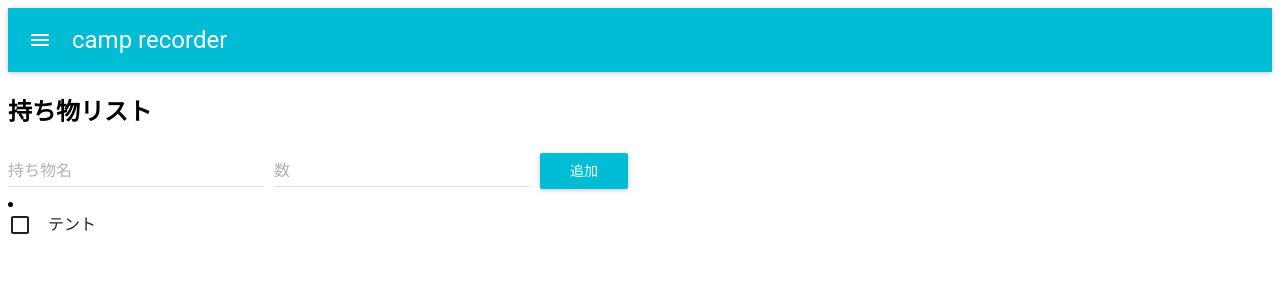
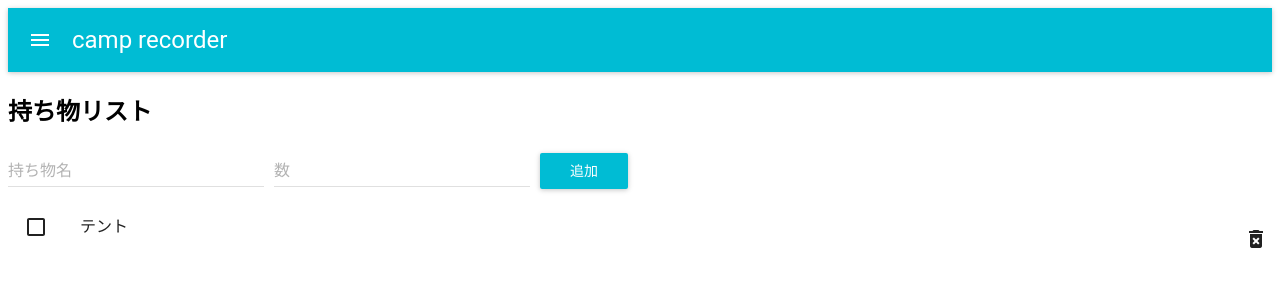
Before and after one commit to mas0061/camp-recorder, a React app: page / in a window 1280 px wide. Shown: the top 300 px of the page. Built offline with nearby package versions, Linux system fonts and the light colour scheme.

Commit message:
add delete icon, change ul -> List

```diff
--- a/index.html
+++ b/index.html
@@ -5,6 +5,7 @@
   <meta name="viewport" content="width=device-width, initial-scale=1.0">
   <meta http-equiv="X-UA-Compatible" content="ie=edge">
   <title>camp recorder</title>
+  <link href="https://fonts.googleapis.com/icon?family=Material+Icons" rel="stylesheet">
 </head>
 <body>
   <div id="cr-component"></div>
--- a/package.json
+++ b/package.json
@@ -22,6 +22,7 @@
   },
   "homepage": "https://github.com/mas0061/camp-recorder#readme",
   "dependencies": {
+    "material-ui": "^0.15.2",
     "react": "^15.1.0",
     "react-dom": "^15.1.0"
   },
@@ -30,7 +31,6 @@
     "babel-preset-react": "^6.5.0",
     "babelify": "^7.3.0",
     "browserify": "^13.0.1",
-    "material-ui": "^0.15.2",
     "watchify": "^3.7.0"
   }
 }
--- a/src/addItem.jsx
+++ b/src/addItem.jsx
@@ -5,10 +5,29 @@ import RaisedButton from 'material-ui/RaisedButton';
 export default class AddItem extends React.Component {
   constructor(props) {
     super(props);
+
+    this.state = {
+      itemName: '',
+      itemNum: ''
+    }
   }
 
   _clickAddButton(event) {
+    if (!this.state.itemName) return;
 
+    this.props.handleEvent('addItem', {name: this.state.itemName});
+    this.setState({
+      itemName: '',
+      itemNum: ''
+    });
+  }
+
+  _changeName(event) {
+    this.setState({itemName: event.target.value});
+  }
+
+  _changeNum(event) {
+    this.setState({itemNum: event.target.value});
   }
 
   render() {
@@ -18,9 +37,13 @@ export default class AddItem extends React.Component {
 
     return (
       <div>
-        <TextField hintText="持ち物名" style={style} />
-        <TextField hintText="数" style={style} />
-        <RaisedButton label="追加" primary={true} onChange={this._clickAddButton.bind(this)} />
+        <TextField hintText="持ち物名" style={style}
+          value={this.state.itemName}
+          onChange={this._changeName.bind(this)} />
+        <TextField hintText="数" style={style}
+          value={this.state.itemNum}
+          onChange={this._changeNum.bind(this)} />
+        <RaisedButton label="追加" primary={true} onClick={this._clickAddButton.bind(this)} />
       </div>
     );
   }
--- a/src/item.jsx
+++ b/src/item.jsx
@@ -1,14 +1,30 @@
 import React from 'react';
 import Checkbox from 'material-ui/Checkbox';
+import IconButton from 'material-ui/IconButton';
+import {ListItem} from 'material-ui/List';
 
 export default class Item extends React.Component {
   constructor(props) {
     super(props);
   }
 
+  _clickDelete(event) {
+    this.props.handleEvent('deleteItem', this.props.itemName);
+  }
+
   render() {
+    let rightButton =
+      <IconButton
+        iconClassName="material-icons"
+        tooltip="delete?"
+        onClick={this._clickDelete.bind(this)}>delete_forever</IconButton>;
+
     return (
-      <li><Checkbox label={this.props.itemName} /></li>
+      <ListItem
+        leftCheckbox={<Checkbox />}
+        rightIcon={rightButton}
+        primaryText={this.props.itemName}
+      />
     );
   }
 
--- a/src/packingList.jsx
+++ b/src/packingList.jsx
@@ -1,4 +1,5 @@
 import React from 'react';
+import {List} from 'material-ui/List';
 
 import Item from './item.jsx';
 import AddItem from './addItem.jsx';
@@ -8,21 +9,33 @@ export default class PackingList extends React.Component {
     super(props);
 
     this.state = {
-      items: [{name: "テント"}]
+      items: [{name: 'テント'}]
+    }
+  }
+
+  _handleEvent(eventName, value) {
+    switch(eventName) {
+      case 'addItem':
+        this.setState({items: this.state.items.concat([{name: value.name}])});
+        break;
+      case 'deleteItem':
+        console.log(value);
+        break;
     }
   }
 
   render() {
+    let self = this;
     let _items = [];
     this.state.items.forEach(function(item, index){
-      _items.push(<Item itemName={item.name} key={`item-${index}`} />);
+      _items.push(<Item itemName={item.name} key={`item-${index}`} handleEvent={self._handleEvent.bind(self)} />);
     });
 
     return (
       <div>
         <h2>持ち物リスト</h2>
-        <AddItem />
-        {_items}
+        <AddItem handleEvent={this._handleEvent.bind(this)} />
+        <List>{_items}</List>
       </div>
     );
   }
```
